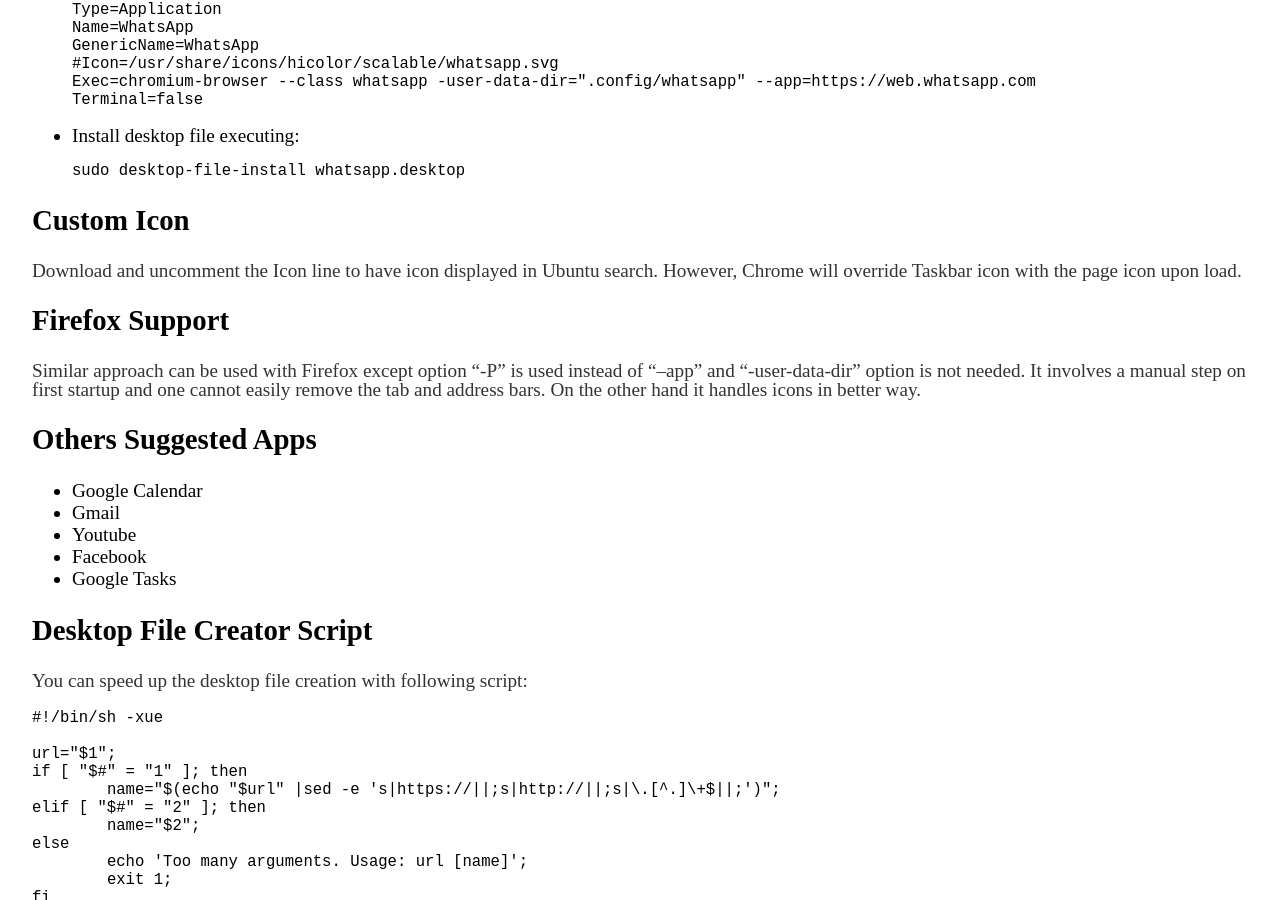
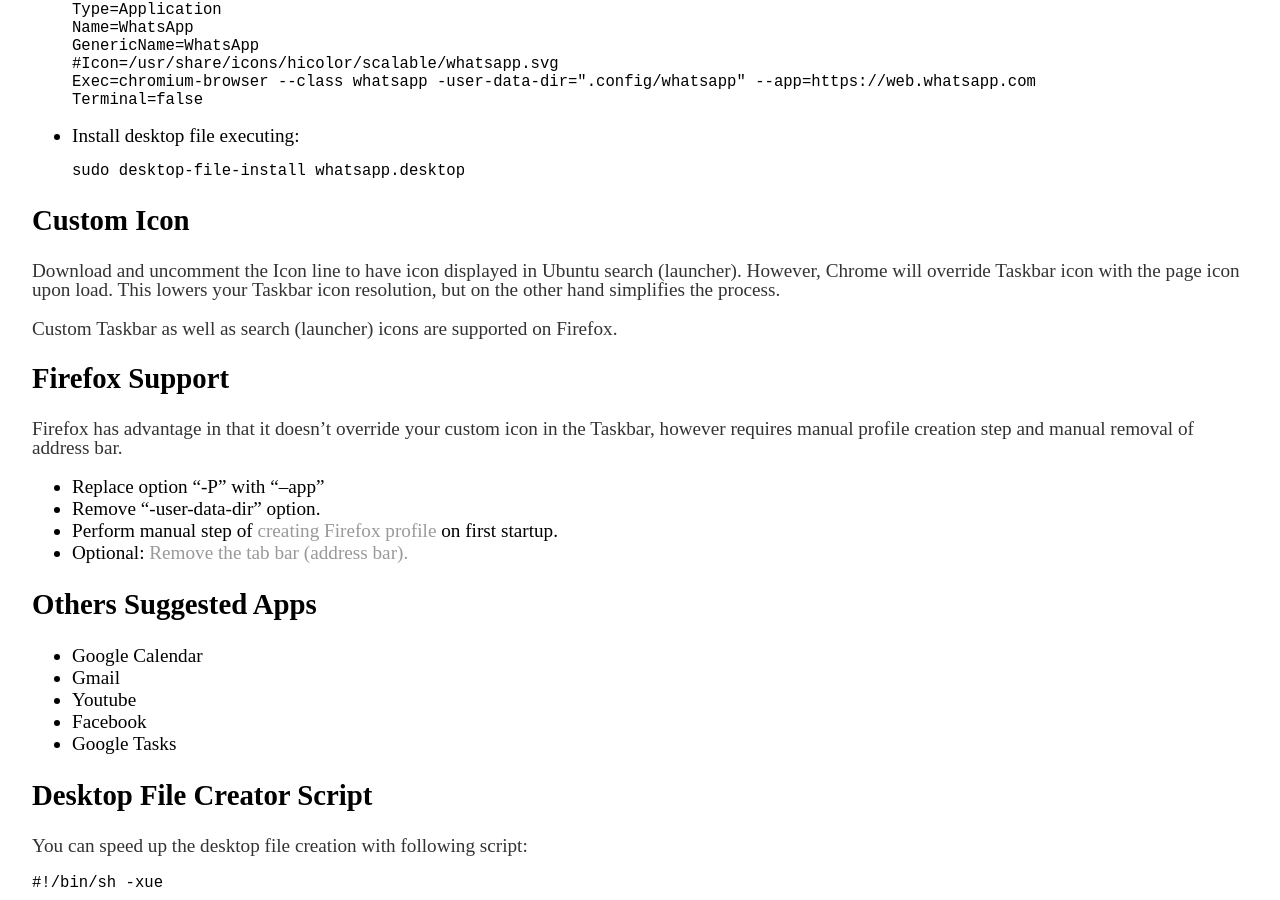
Before and after one commit to vackosar/vackosar.github.io, a Jekyll site: the page built from _posts/2018-02-25-Creating-Custom-Ubuntu-Web-Link-App.md, in a window 1280 px wide and 900 px high, scrolled down 478 px. Built offline with Jekyll 4.4.1, drawn with Linux system fonts in a browser that asks for light colours; comment, search, counter and statistics services are not loaded.

Commit message:
web link app

````diff
--- a/_posts/2018-02-25-Creating-Custom-Ubuntu-Web-Link-App.md
+++ b/_posts/2018-02-25-Creating-Custom-Ubuntu-Web-Link-App.md
@@ -28,10 +28,17 @@
 ```
 
 ## Custom Icon
-Download and uncomment the Icon line to have icon displayed in Ubuntu search. However, Chrome will override Taskbar icon with the page icon upon load.
+Download and uncomment the Icon line to have icon displayed in Ubuntu search (launcher). However, Chrome will override Taskbar icon with the page icon upon load. This lowers your Taskbar icon resolution, but on the other hand simplifies the process.
+
+Custom Taskbar as well as search (launcher) icons are supported on Firefox.
+
 
 ## Firefox Support
-Similar approach can be used with Firefox except option "-P" is used instead of "--app" and "-user-data-dir" option is not needed. It involves a manual step on first startup and one cannot easily remove the tab and address bars. On the other hand it handles icons in better way.
+Firefox has advantage in that it doesn't override your custom icon in the Taskbar, however requires manual profile creation step and manual removal of address bar.
+- Replace option "-P" with "--app"
+- Remove "-user-data-dir" option.
+- Perform manual step of [creating Firefox profile](https://support.mozilla.org/en-US/kb/profile-manager-create-and-remove-firefox-profiles) on first startup.
+- Optional: [Remove the tab bar (address bar).](https://superuser.com/questions/1261660/firefox-quantum-ver-57-how-can-i-hide-the-horizontal-tab-bar-with-treesty)
 
 ## Others Suggested Apps
 
````
